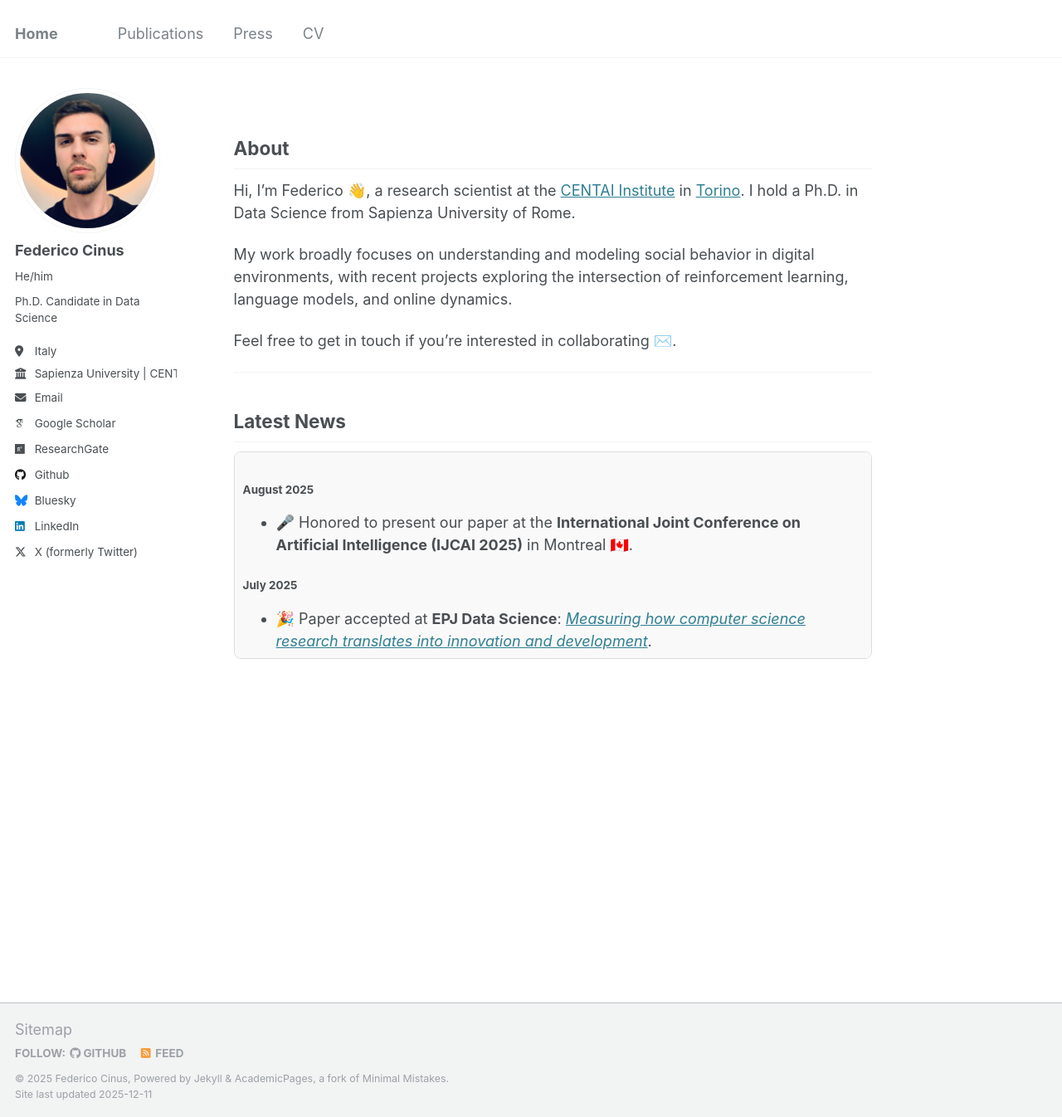
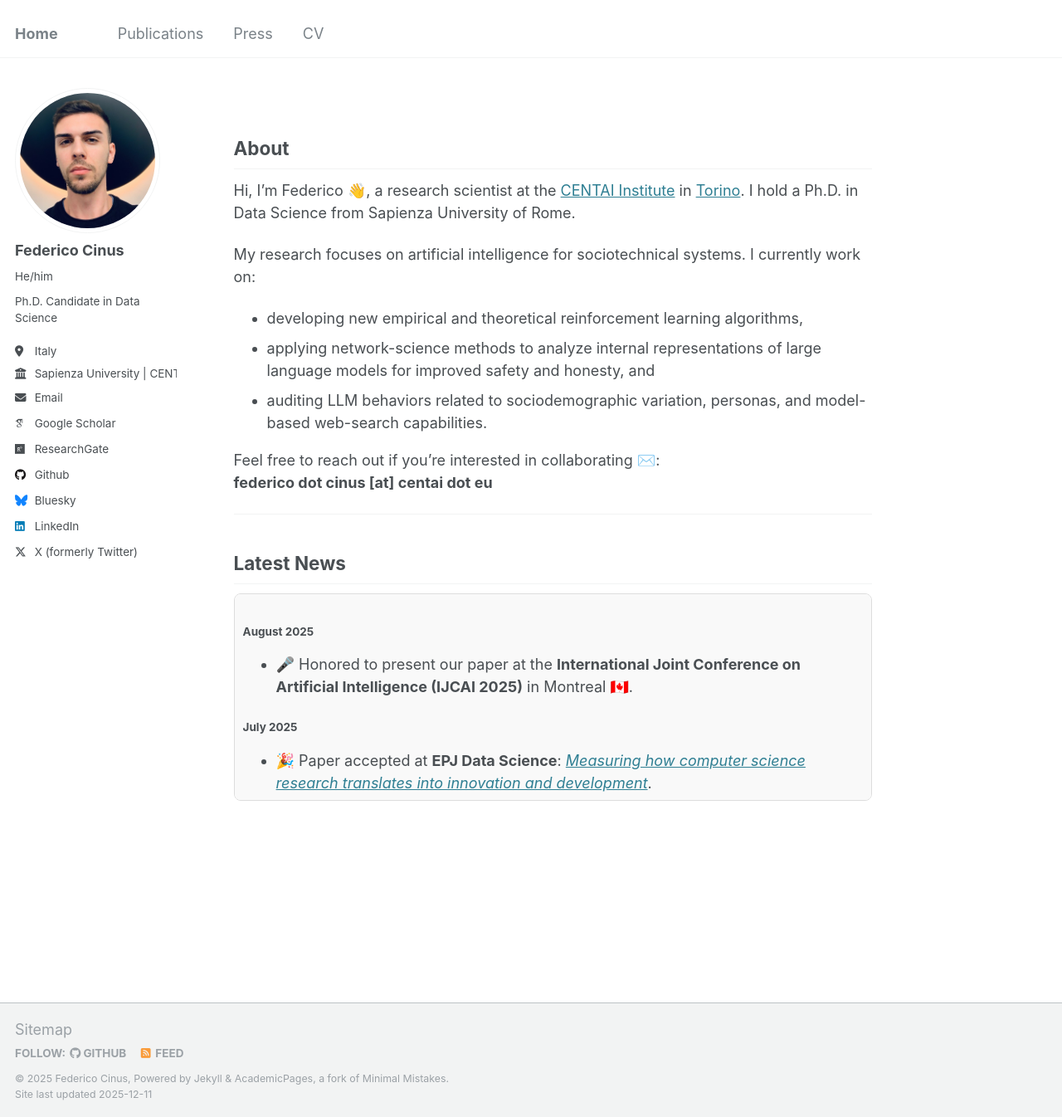
Before and after one commit to FedericoCinus/website, a Jekyll site: the page built from _pages/about.md, in a window 1280 px wide and 1346 px high. Shown: the whole window at 83% size. Built offline with Jekyll 4.4.1, drawn with Linux system fonts in a browser that asks for light colours; some web fonts are replaced.

Commit message:
Update about.md

```diff
--- a/_pages/about.md
+++ b/_pages/about.md
@@ -12,9 +12,13 @@ redirect_from:
 
 Hi, I’m Federico 👋, a research scientist at the [CENTAI Institute](https://centai.eu/contacts) in [Torino](https://www.cimolai.com/it/portfolio/torre-intesa-san-paolo/). I hold a Ph.D. in Data Science from Sapienza University of Rome.
 
-My work broadly focuses on understanding and modeling social behavior in digital environments, with recent projects exploring the intersection of reinforcement learning, language models, and online dynamics.
+My research focuses on artificial intelligence for sociotechnical systems. I currently work on:
+- developing new empirical and theoretical reinforcement learning algorithms,
+- applying network-science methods to analyze internal representations of large language models for improved safety and honesty, and
+- auditing LLM behaviors related to sociodemographic variation, personas, and model-based web-search capabilities.
 
-Feel free to get in touch if you’re interested in collaborating ✉️.
+Feel free to reach out if you’re interested in collaborating ✉️:
+**federico dot cinus [at] centai dot eu**
 
 ---
 
```
